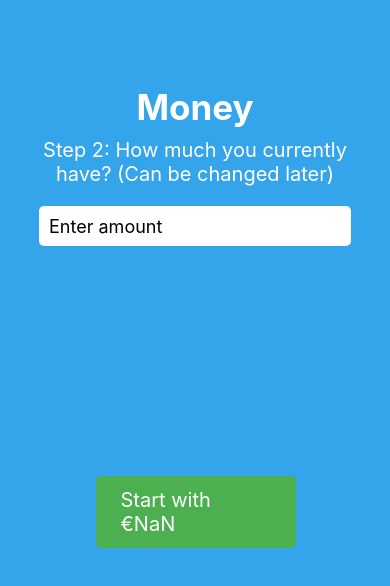
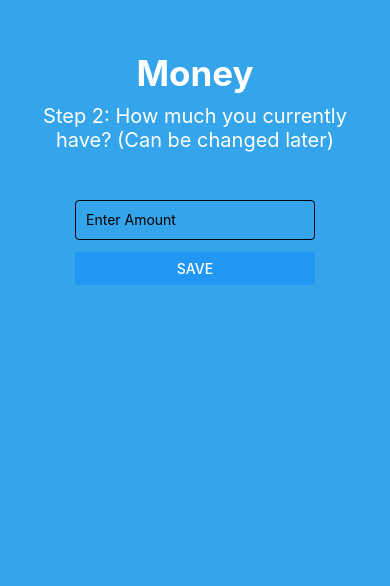
Before and after one commit to TVT22SPOMobiilikehitysprojekti/SmartSaver, a React Native app: screen /Intro3 in a window 390 px wide. Shown: the part 246-832 px from the top of the page. Built offline with nearby package versions, Linux system fonts and the light colour scheme.

Commit message:
Balance update

```diff
--- /dev/null
+++ b/components/Balance.js
@@ -0,0 +1,63 @@
+import React, { useState } from 'react';
+import { View, TextInput, Button, StyleSheet, Alert } from 'react-native';
+import { auth, db, doc, setDoc, serverTimestamp } from '../firebase/Config';
+import { useNavigation } from '@react-navigation/native';
+
+const BalanceComponent = ({ onSaved }) => {
+  const [amount, setAmount] = useState('');
+  const navigation = useNavigation();
+
+  const handleSave = async () => {
+    // Varmista, että käyttäjä on kirjautunut sisään
+    const user = auth.currentUser;
+    if (user) {
+      try {
+        // Käytä doc funktiota luodaksesi viite dokumenttiin käyttäjän UID:n avulla
+        const userDocRef = doc(db, "Balance", user.uid);
+
+        // Tallenna tai päivitä dokumentti viitteen kautta
+        await setDoc(userDocRef, {
+          Amount: parseFloat(amount) || 0, // Muunna merkkijono liukuluvuksi
+          Timestamp: serverTimestamp() // Lisää palvelimen aikaleima
+        });
+
+        setAmount(''); // Tyhjennä kenttä onnistuneen tallennuksen jälkeen
+        onSaved && onSaved(); // Jos onSaved on määritelty, kutsu sitä
+        Alert.alert("Success", "Amount has been saved successfully.");
+        navigation.navigate('Intro4')
+      } catch (error) {
+        Alert.alert("Error", error.message);
+      }
+    } else {
+      Alert.alert("Error", "No user is logged in.");
+    }
+  };
+
+  return (
+    <View style={styles.container}>
+      <TextInput
+        style={styles.input}
+        placeholder="Enter Amount"
+        value={amount}
+        keyboardType="numeric"
+        onChangeText={text => setAmount(text.replace(/[^0-9.]/g, ''))} // Sallii vain numerot ja pisteen
+      />
+      <Button title="Save" onPress={handleSave} />
+    </View>
+  );
+};
+
+const styles = StyleSheet.create({
+  container: {
+    padding: 16
+  },
+  input: {
+    height: 40,
+    marginVertical: 12,
+    borderWidth: 1,
+    padding: 10,
+    borderRadius: 4
+  }
+});
+
+export default BalanceComponent;
--- a/firebase/Config.js
+++ b/firebase/Config.js
@@ -1,6 +1,6 @@
 // Import the functions you need from the SDKs you need
 import { initializeApp } from "firebase/app";
-import { getFirestore, collection, addDoc, serverTimestamp, query, onSnapshot, doc, getDocFromCache, where} from 'firebase/firestore';
+import { getFirestore, collection, addDoc, setDoc, serverTimestamp, query, onSnapshot, doc, getDocFromCache, where} from 'firebase/firestore';
 import { getAuth, onAuthStateChanged } from 'firebase/auth';
 
 // TODO: Add SDKs for Firebase products that you want to use
@@ -39,5 +39,6 @@ export { app,
         getDocFromCache,
         auth,
         db,
-        where
+        where,
+        setDoc,
       };
--- a/screens/intro3.js
+++ b/screens/intro3.js
@@ -1,9 +1,10 @@
-import React, { useState } from 'react';
-import { Pressable, StyleSheet, View, Text, TextInput } from 'react-native';
+import React from 'react';
+import { StyleSheet, View, Text } from 'react-native';
+import BalanceComponent from '../components/Balance';
 
 
-const IntroScreen3 = ({ navigation }) => {
-  const [amount, setAmount] = useState('');
+const IntroScreen3 = () => {
+
 
   return (
     <View style={styles.container}>
@@ -11,16 +12,7 @@ const IntroScreen3 = ({ navigation }) => {
       <Text style={styles.subtitle}>
         Step 2: How much you currently have? (Can be changed later)
       </Text>
-      <TextInput
-        style={styles.input}
-        keyboardType="numeric"
-        placeholder="Enter amount"
-        value={amount}
-        onChangeText={text => setAmount(text)}
-      />
-      <Pressable style={styles.button} onPress={() => navigation.navigate('Intro4')}>
-        <Text style={styles.buttonText}>Start with €{parseFloat(amount).toFixed(2)}</Text>
-      </Pressable>
+        <BalanceComponent/>
     </View>
   );
 };
```
